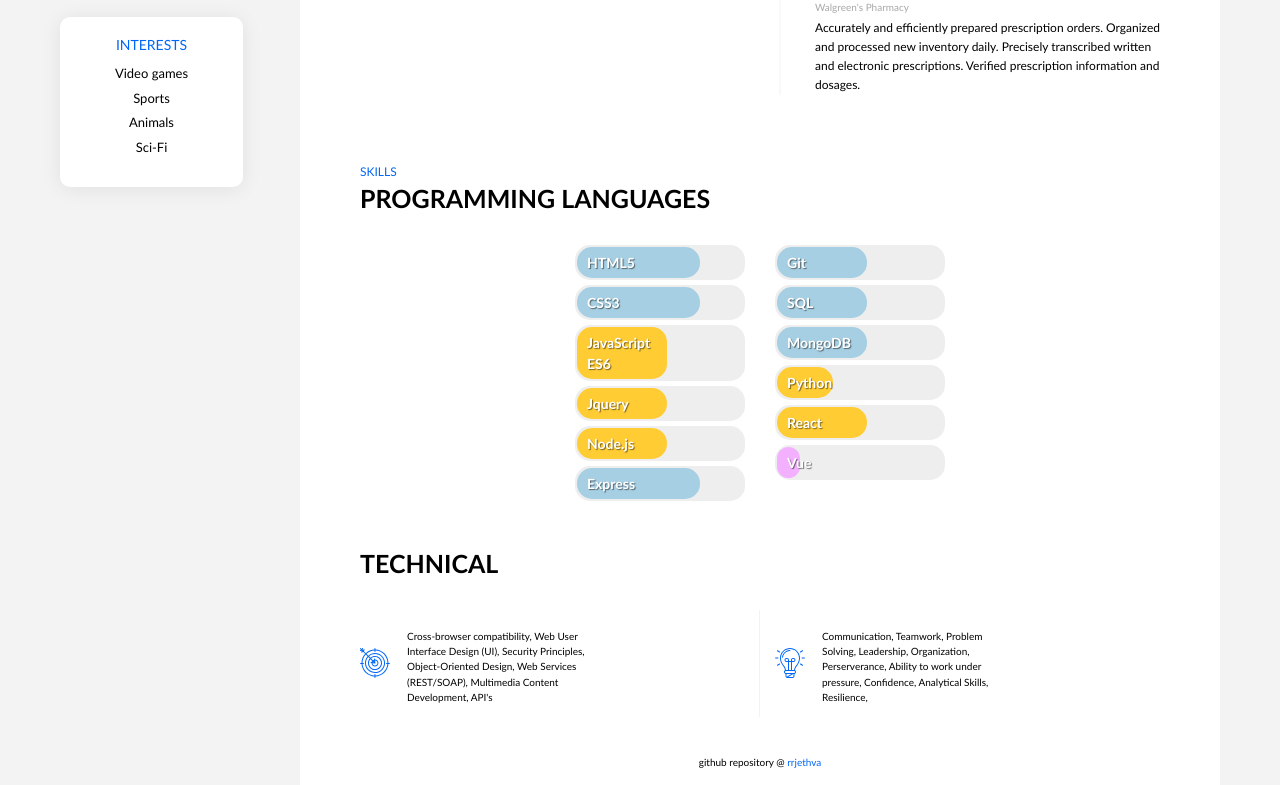
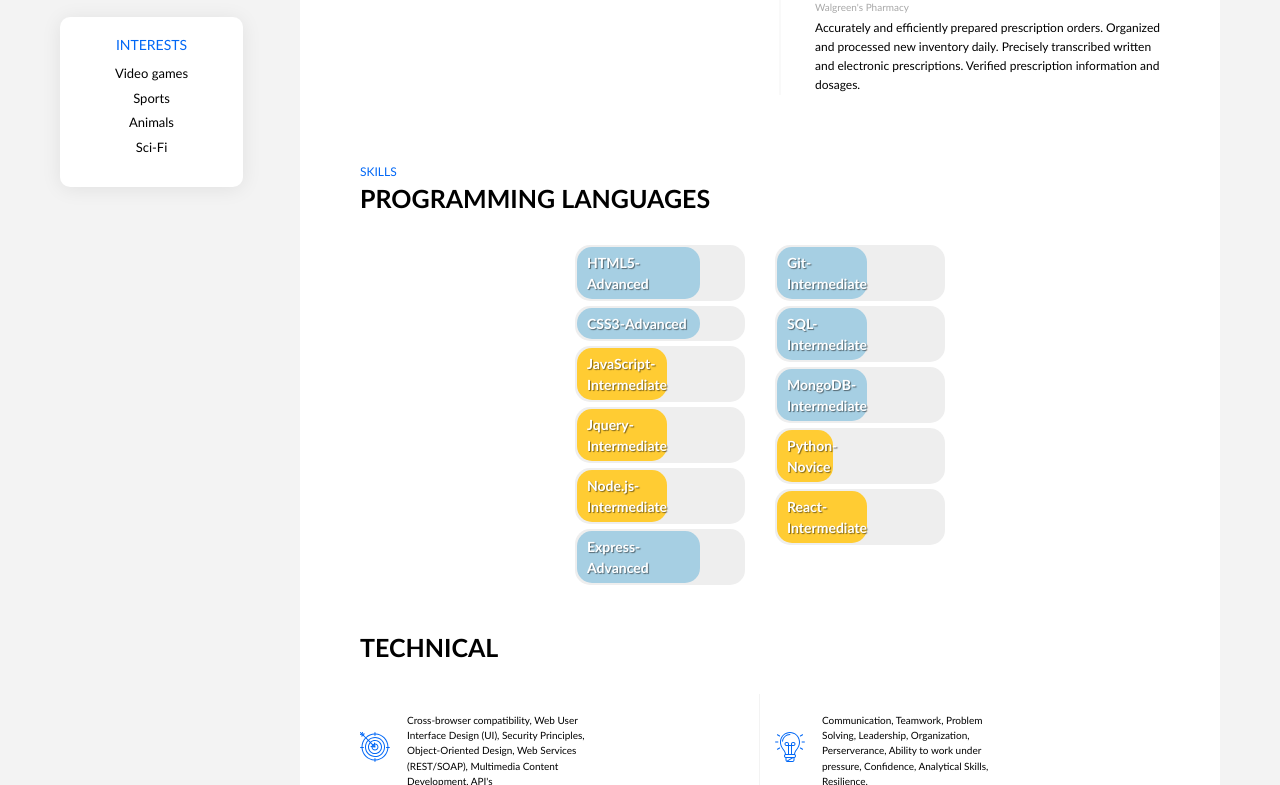
Before and after one commit to rrjethva/rrjethva.github.io, a website: page resume.html in a window 1280 px wide. Shown: the part 587-1372 px from the top of the page. Drawn offline with Linux system fonts and the light colour scheme.

Commit message:
minor editing on resume page, css changes on technical skills

```diff
--- a/resume.html
+++ b/resume.html
@@ -150,20 +150,20 @@
                 <div class="container">
                     <div class="row">
                         <div class="col-lg-6">
-                            <div class="bar back advanced" data-skill="HTML5"></div>
-                            <div class="bar back advanced" data-skill="CSS3"></div>
-                            <div class="bar front intermediate" data-skill="JavaScript ES6"></div>
-                            <div class="bar front intermediate" data-skill="Jquery"></div>
-                            <div class="bar front intermediate" data-skill="Node.js"></div>
-                            <div class="bar back advanced" data-skill="Express"></div>
+                            <div class="bar back advanced" data-skill="HTML5-Advanced"></div>
+                            <div class="bar back advanced" data-skill="CSS3-Advanced"></div>
+                            <div class="bar front intermediate" data-skill="JavaScript-Intermediate"></div>
+                            <div class="bar front intermediate" data-skill="Jquery-Intermediate"></div>
+                            <div class="bar front intermediate" data-skill="Node.js-Intermediate"></div>
+                            <div class="bar back advanced" data-skill="Express-Advanced"></div>
                         </div>
                         <div class="col-lg-6">
-                            <div class="bar back intermediate" data-skill="Git"></div>
-                            <div class="bar back intermediate" data-skill="SQL"></div>
-                            <div class="bar back intermediate" data-skill="MongoDB"></div>
-                            <div class="bar front basic" data-skill="Python"></div>
-                            <div class="bar front intermediate" data-skill="React"></div>
-                            <div class="bar learning" data-skill="Vue"></div>
+                            <div class="bar back intermediate" data-skill="Git-Intermediate"></div>
+                            <div class="bar back intermediate" data-skill="SQL-Intermediate"></div>
+                            <div class="bar back intermediate" data-skill="MongoDB-Intermediate"></div>
+                            <div class="bar front basic" data-skill="Python-Novice"></div>
+                            <div class="bar front intermediate" data-skill="React-Intermediate"></div>
+                            <!-- <div class="bar learning" data-skill="Vue-Novice"></div> -->
 
                         </div>
                     </div>
```
Also changed, not shown: assets/css/live-resume.css.
